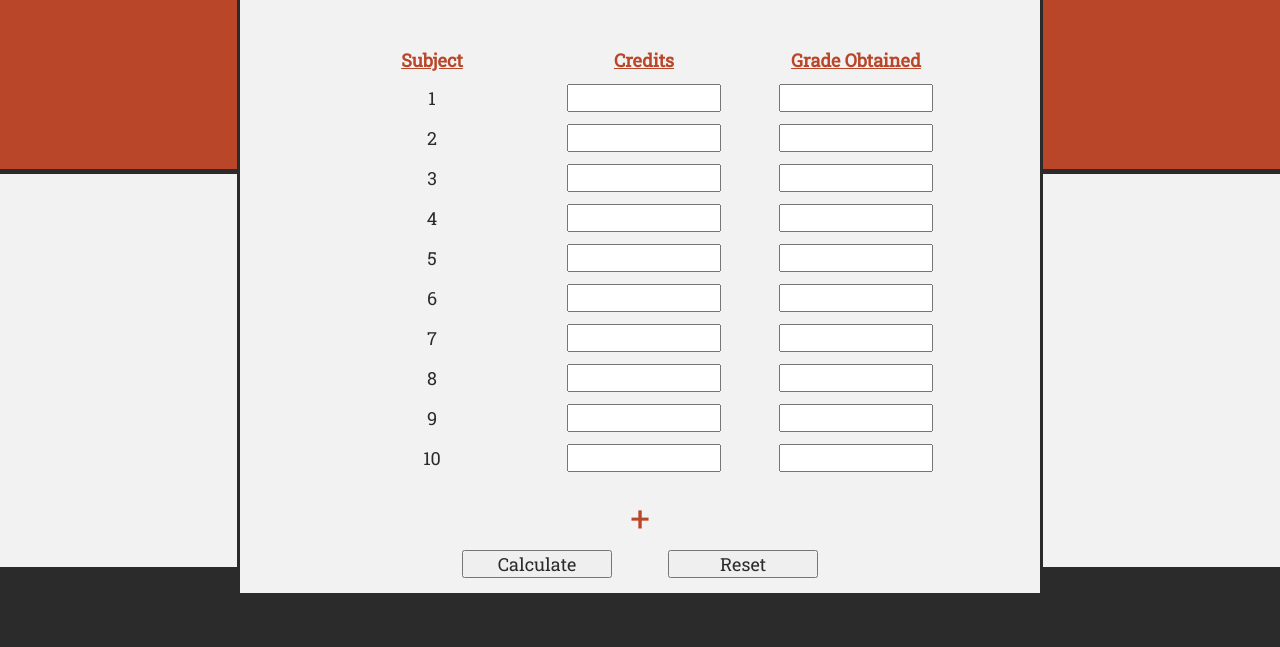
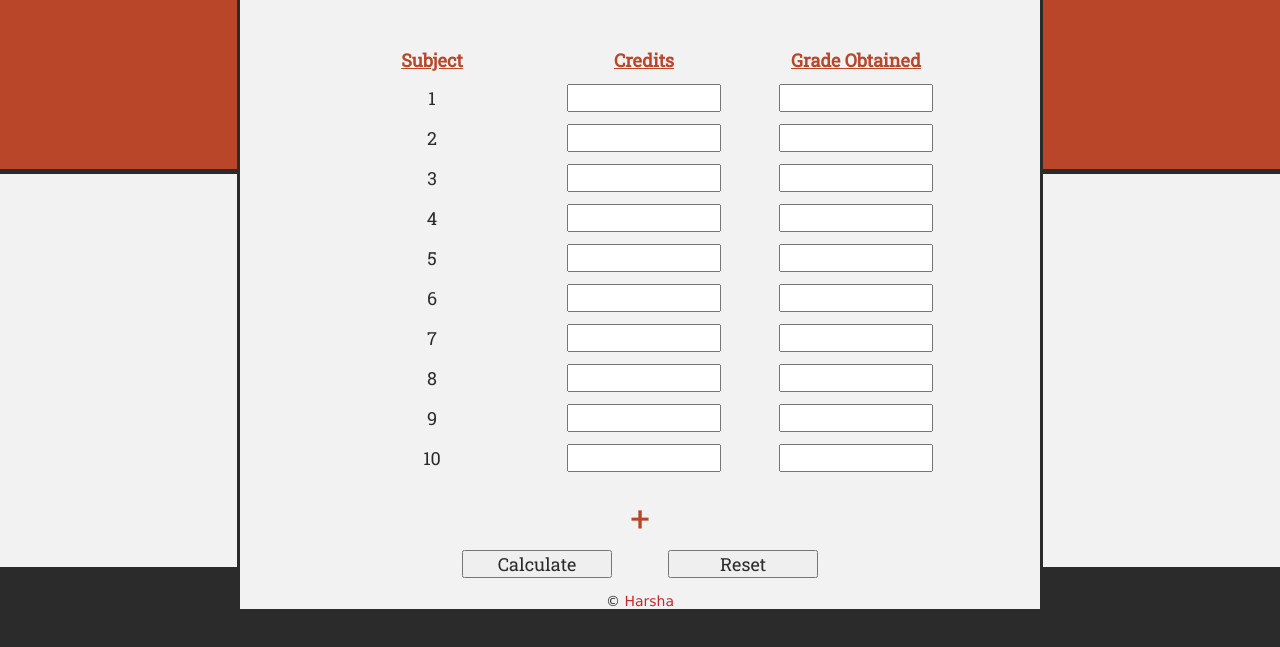
Before and after one commit to Shank209/SrmGpaCalculator, a plain HTML site: page index.html in a window 1280 px wide. Shown: the part 153-800 px from the top of the page. Drawn offline with Linux system fonts and the light colour scheme.

Commit message:
Update index.html

```diff
--- a/index.html
+++ b/index.html
@@ -50,9 +50,11 @@
 			</form>
 
 			<p id="message"></p>
+
+			<p style="text-align:center;font-family:verdana;font-size:14px;color:#2b2b2b">&copy; <a href="http://www.facebook.com/sriharsha.chowdary5" style="text-decoration:none;color:#c92828">Harsha</a></p>
 		</div>
 
-		<div id="bottom_bg"><p style="text-align:center;font-family:verdana;font-size:14px;color:#f2f2f2">&copy; <a href="http://www.facebook.com/sriharsha.chowdary5" style="text-decoration:none;color:#c92828">Harsha</a></p></div>
+		<div id="bottom_bg"></div>
 
 		<script src="index.js"></script>
 	</body>
```
